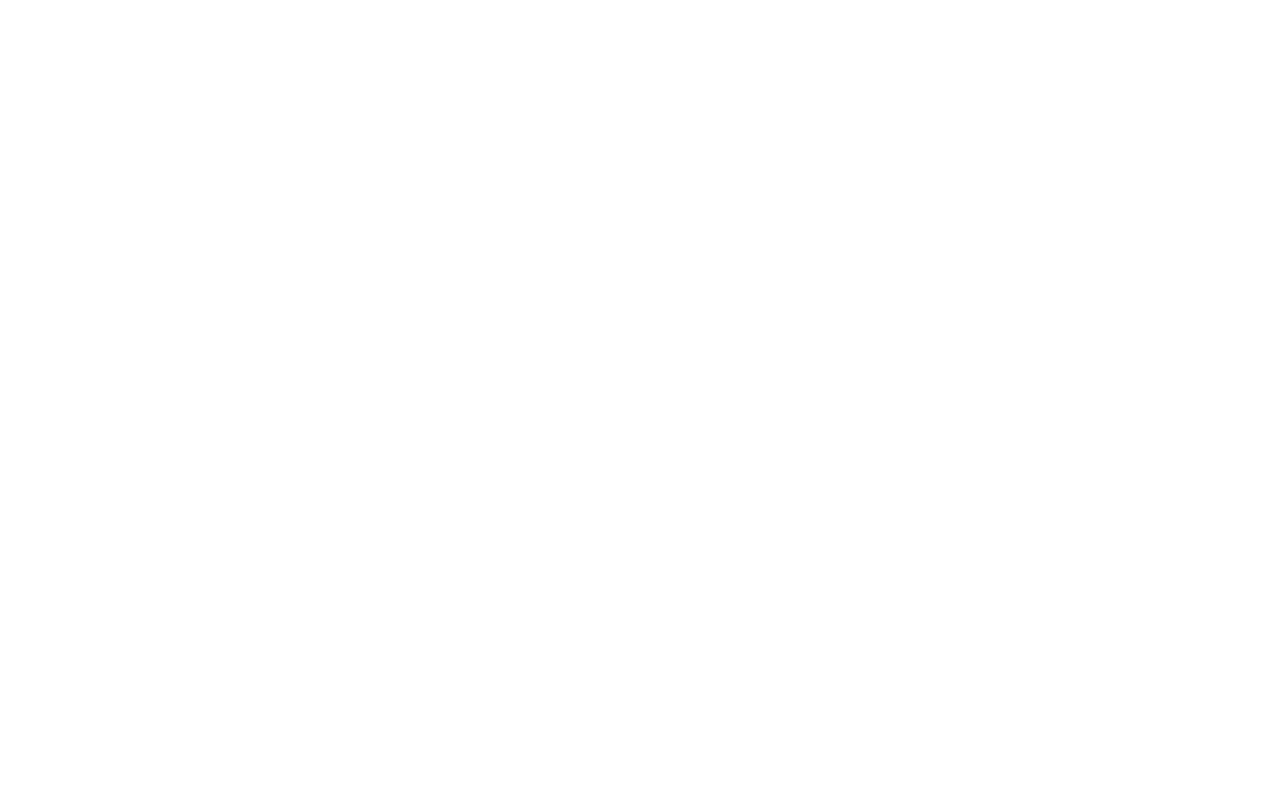
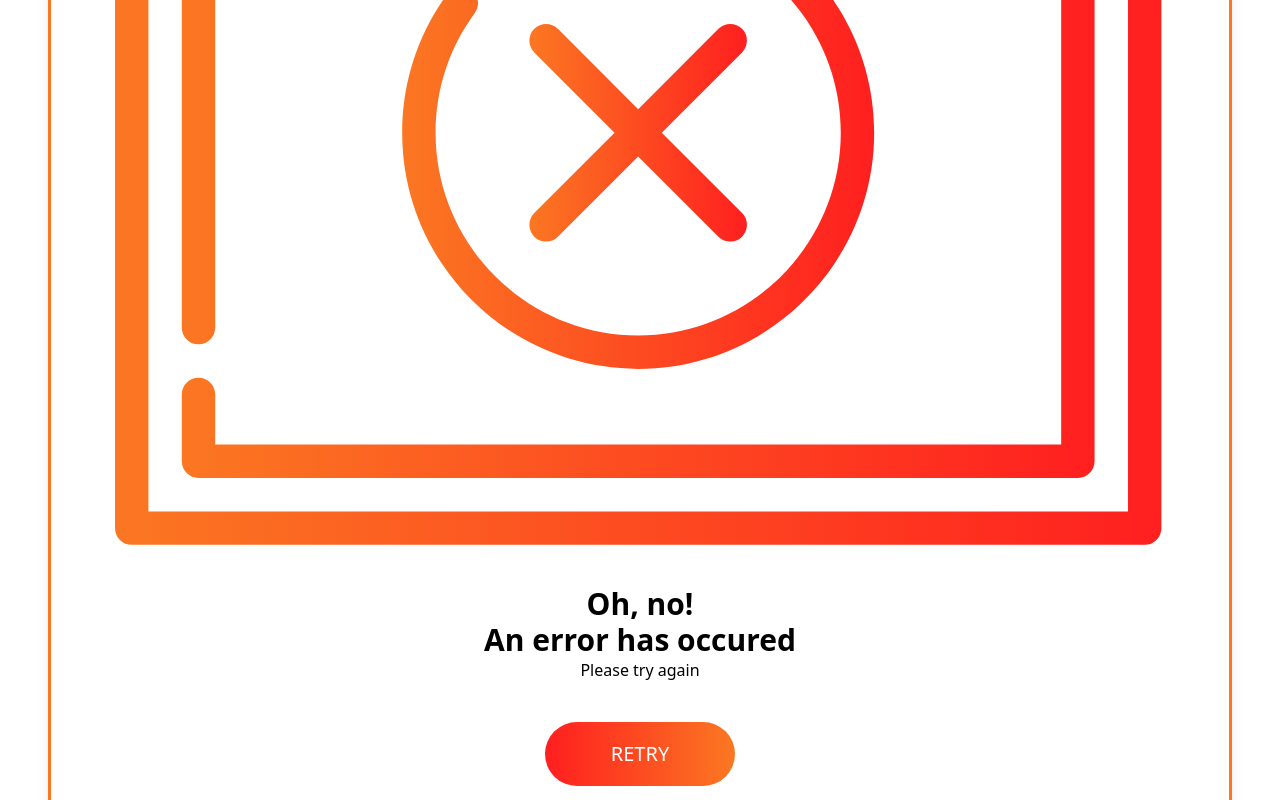
Before and after one commit to shawnanuptra/assessment2, a React (Create React App) app: page /error in a window 1280 px wide. Before the commit this address had no page. Shown: the part 500-1300 px from the top of the page. Before the commit the page ends 800 px from the top, so only its background shows below. Built offline with nearby package versions, Linux system fonts and the light colour scheme.

Commit message:
Added error screens, TODOs for Public flow, hid EXIT button in Question2

```diff
--- a/src/index.js
+++ b/src/index.js
@@ -7,6 +7,7 @@
 import Question1 from './pages/Question1'
 import Question2 from './pages/Question2';
 import Question3 from './pages/Question3'
+import ErrorScreen from './pages/ErrorScreen';
 
 const root = ReactDOM.createRoot(document.getElementById('root'));
 root.render(
@@ -17,6 +18,7 @@
         <Route path='/q1' element={<Question1 />} />
         <Route path='/q2' element={<Question2 />} />
         <Route path='/q3' element={<Question3 />} />
+        <Route path='/error' element={<ErrorScreen />} />
       </Routes>
     </BrowserRouter>
   </React.StrictMode>
--- /dev/null
+++ b/src/pages/ErrorScreen.js
@@ -0,0 +1,42 @@
+import React from 'react'
+import { Link } from 'react-router-dom'
+import BackArrowButton from '../components/BackArrowButton'
+import MainButton from '../components/MainButton'
+import NextArrowButton from '../components/NextArrowButton'
+import QuestionsBar from '../components/QuestionsBar'
+import SecondaryButton from '../components/SecondaryButton'
+import Hero from '../vectors/error.svg'
+export default function ErrorScreen() {
+    return (
+
+        <div className='w-screen h-screen p-12 flex flex-col z-10'>
+            <QuestionsBar question={3} />
+            <div className='flex rounded-2xl flex-grow p-4 shadow-lg  bg-white border-[3px] border-accentOrange justify-center items-center flex-col '>
+                <img src={Hero} className='w-11/12' />
+                <div className='text-center my-10'>
+                    <h1 className='font-bold text-3xl'>Oh, no! <br />An error has occured</h1>
+                    <p className='text-base '>Please try again</p>
+                </div>
+
+                <div className='w-max'>
+
+                    <div className='mb-5'>
+
+                        {/* TODO: change LINK to ErrorHandling */}
+                        <Link to='/q2'>
+                            <MainButton text='RETRY' />
+                        </Link>
+                    </div>
+
+                    {/* If possible, EXIT button to exit application */}
+                    {/* <div onClick={() => {
+                        //exit if possible
+                    }}>
+                        <SecondaryButton text='EXIT' />
+                    </div> */}
+                </div>
+            </div>
+        </div>
+
+    )
+}
--- a/src/pages/Question2.js
+++ b/src/pages/Question2.js
@@ -36,6 +36,7 @@
                             <Link to='/q1'>
                                 <BackArrowButton />
                             </Link>
+                            {/* TODO: change LINK to upload to Firebase & Link to ErrorScreen.js if error occured */}
                             <Link to='/q3'>
 
                                 <NextArrowButton />
```
Also changed, not shown: src/vectors/error.svg (added).
